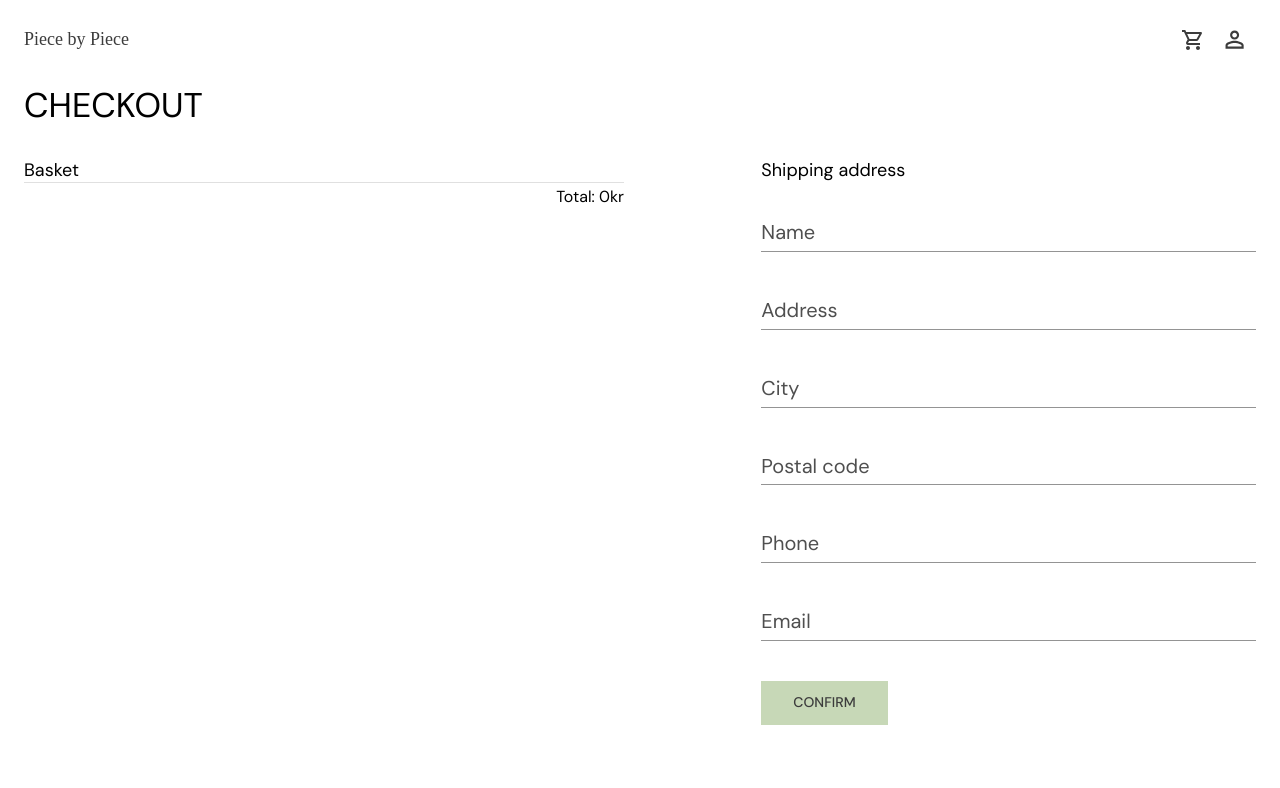
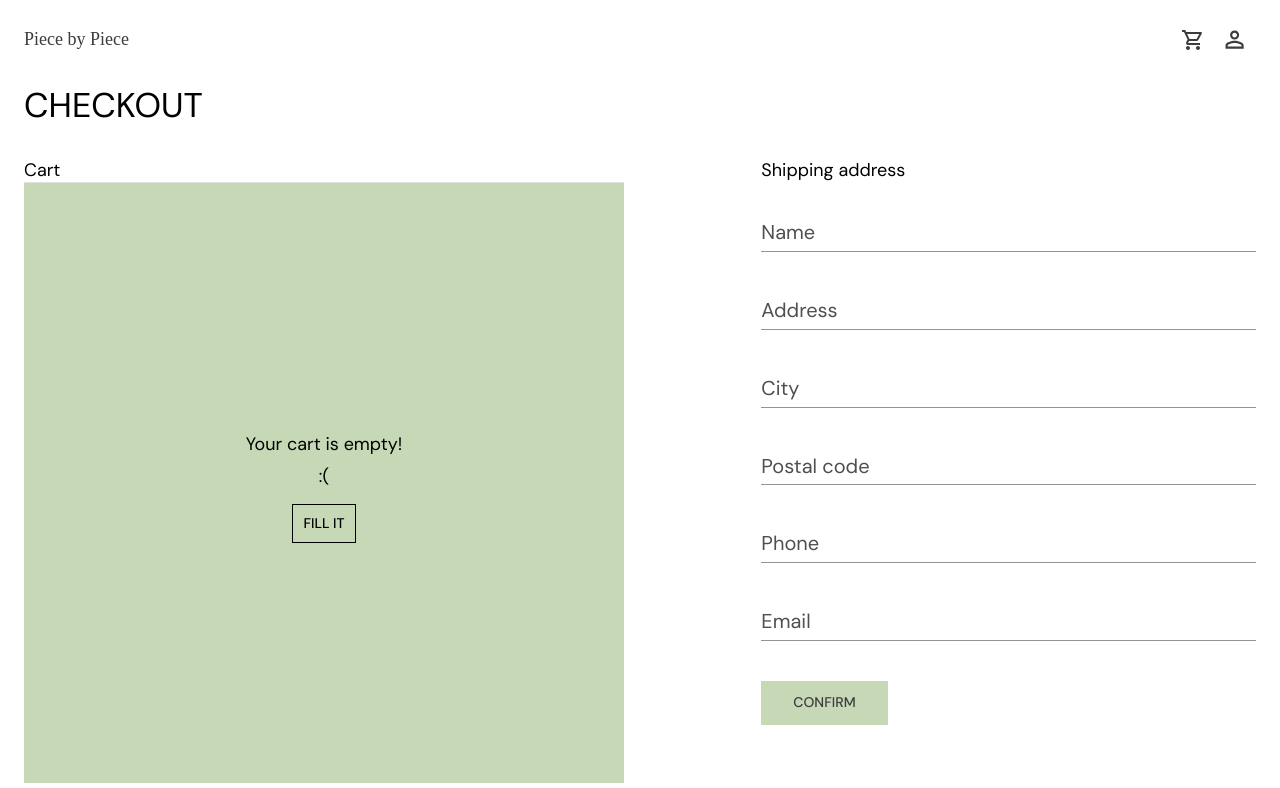
Before and after one commit to jesnagbg/react-webshop-ts-jenny-ellen-nat, a React (Vite) app: page /checkout in a window 1280 px wide. Shown: the top 788 px of the page. Built offline with nearby package versions, Linux system fonts and the light colour scheme.

Commit message:
Empty cart message implemented and styled.

```diff
--- a/src/components/Basket.tsx
+++ b/src/components/Basket.tsx
@@ -1,14 +1,24 @@
-import { Box, Divider, Stack, Typography } from '@mui/material';
+import { Box, Button, Divider, Stack, Typography } from '@mui/material';
+import { Theme } from '@mui/system';
+import { useNavigate } from 'react-router-dom';
 import { useCart } from '../contexts/CartContext';
+import { theme } from '../theme';
 import CheckoutCard from './CheckoutCard';
 
 export default function Basket() {
   const { cartItems } = useCart();
 
+  const navigate = useNavigate();
+
+  const countryRoad = () => {
+    navigate('/');
+  };
+
   return (
     <Box>
-      <Typography variant="h5">Basket</Typography>
+      <Typography variant="h5">Cart</Typography>
       <Divider />
+      {cartItems.length ? (
         <Stack>
           {cartItems.map((item) => (
             <Box key={item.id}>
@@ -20,6 +30,30 @@ export default function Basket() {
             </Box>
           ))}
         </Stack>
+      ) : (
+        <Box sx={styledEmptyFrame}>
+          <Box sx={styledEmptyBox(theme)}>
+            <Typography
+              variant="h5"
+              sx={styledEmptyText}
+            >
+              Your cart is empty!
+            </Typography>
+            <Typography
+              variant="h5"
+              sx={styledEmptyText}
+            >
+              :(
+            </Typography>
+            <Button
+              onClick={countryRoad}
+              sx={styledButton}
+            >
+              FILL IT
+            </Button>
+          </Box>
+        </Box>
+      )}
       <Typography
         variant="subtitle1"
         sx={styledTypography}
@@ -36,6 +70,37 @@ export default function Basket() {
   );
 }
 
+const styledEmptyFrame = {
+  position: 'relative',
+  paddingTop: '100%',
+};
+
+const styledEmptyBox = (theme: Theme) => {
+  return {
+    position: 'absolute',
+    top: '0',
+    bottom: '0',
+    left: '0',
+    right: '0',
+    backgroundColor: theme.palette?.secondary.main,
+    display: 'flex',
+    flexDirection: 'column',
+    justifyContent: 'center',
+    alignItems: 'center',
+    padding: '1rem,',
+  };
+};
+
+const styledEmptyText = {
+  marginTop: '0.5rem',
+  textAlign: 'center',
+};
+const styledButton = {
+  marginTop: '1rem',
+  border: '1px solid black',
+  color: 'black',
+};
+
 const styledTypography = {
   textAlign: 'right',
 };
```
Lines whose indentation alone changed are shown as unchanged.
